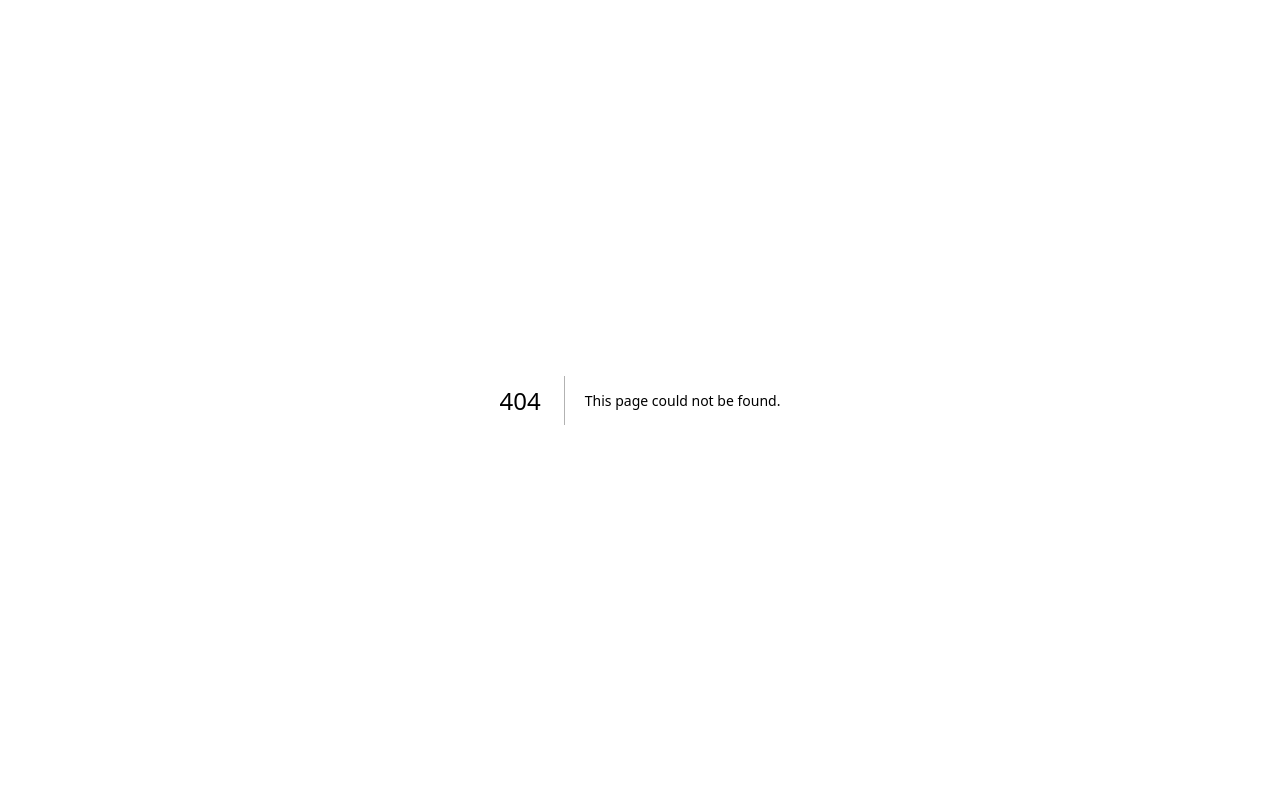
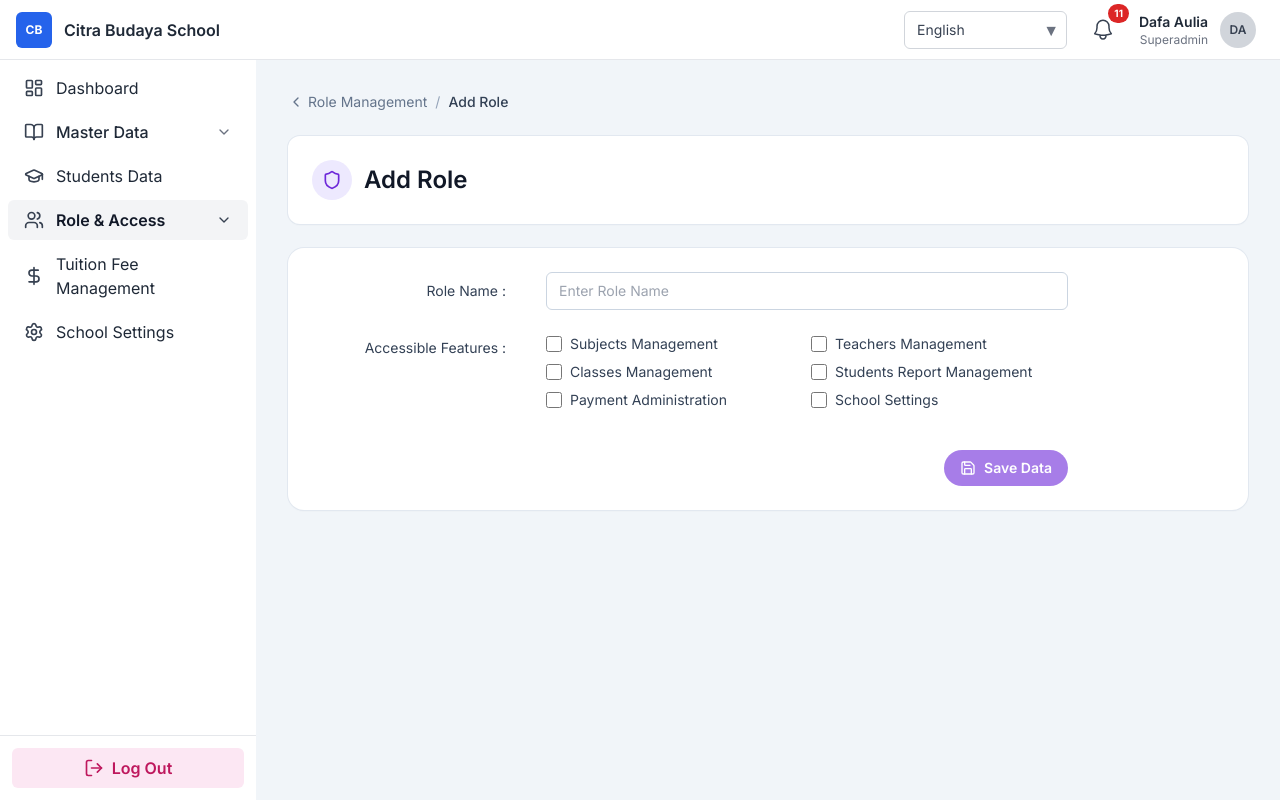
Before and after one commit to SSDIGITAL-DevTeam/Tygo-School, a Next.js app: page /admin/role-access/role-management/add-role in a window 1280 px wide. Before the commit this address had no page. Built offline with nearby package versions, Linux system fonts and the light colour scheme.

Commit message:
feat: add-role page

```diff
--- /dev/null
+++ b/app/admin/role-access/role-management/add-role/page.tsx
@@ -0,0 +1,193 @@
+"use client";
+
+import React, { useMemo, useState } from "react";
+import Link from "next/link";
+import { useRouter } from "next/navigation";
+
+import Sidebar from "@/components/admin/Sidebar";
+import Topbar from "@/components/layout-global/Topbar";
+import PageHeader from "@/components/layout-global/PageHeader";
+
+import { Inter } from "next/font/google";
+import { ChevronLeft, Shield, Save, Loader2 } from "lucide-react";
+
+const inter = Inter({ subsets: ["latin"] });
+
+const FEATURE_OPTIONS = [
+  { id: "subjects", label: "Subjects Management" },
+  { id: "teachers", label: "Teachers Management" },
+  { id: "classes", label: "Classes Management" },
+  { id: "reports", label: "Students Report Management" },
+  { id: "payment", label: "Payment Administration" },
+  { id: "settings", label: "School Settings" },
+] as const;
+
+type RoleForm = {
+  name: string;
+  features: string[];
+  active: boolean;
+};
+
+type Errors = {
+  name?: string;
+};
+
+export default function AddRolePage() {
+  const router = useRouter();
+  const [sidebarOpen, setSidebarOpen] = useState(false);
+  const [form, setForm] = useState<RoleForm>({ name: "", features: [], active: true });
+  const [errors, setErrors] = useState<Errors>({});
+  const [loading, setLoading] = useState(false);
+
+  const dirty = useMemo(() => form.name.trim().length > 0, [form]);
+
+  const toggleFeature = (id: string) => {
+    setForm((prev) => ({
+      ...prev,
+      features: prev.features.includes(id)
+        ? prev.features.filter((f) => f !== id)
+        : [...prev.features, id],
+    }));
+  };
+
+  const validate = (): boolean => {
+    const trimmed = form.name.trim();
+    const next: Errors = {};
+    if (trimmed.length < 3) {
+      next.name = "Role name must be at least 3 characters";
+    } else if (!/^[- a-zA-Z0-9]+$/.test(trimmed)) {
+      next.name = "Only letters, numbers, spaces, and dashes allowed";
+    }
+    setErrors(next);
+    return Object.keys(next).length === 0;
+  };
+
+  const onSubmit = async (event: React.FormEvent) => {
+    event.preventDefault();
+    if (!validate()) return;
+
+    setLoading(true);
+    try {
+      const res = await fetch("/api/roles", {
+        method: "POST",
+        headers: { "Content-Type": "application/json" },
+        body: JSON.stringify({ ...form, name: form.name.trim() }),
+      });
+
+      if (!res.ok) {
+        const payload = await res.json().catch(() => ({}));
+        if (res.status === 409) {
+          setErrors({ name: payload?.message || "Role name already exists" });
+        } else {
+          throw new Error(payload?.message || "Failed to create role");
+        }
+        return;
+      }
+
+      alert("Role created successfully");
+      router.push("/admin/role-access/role-management");
+    } catch (err: any) {
+      alert(err?.message || "Unexpected error");
+    } finally {
+      setLoading(false);
+    }
+  };
+
+  return (
+    <div className={inter.className}>
+      <div className="flex min-h-screen">
+        <Sidebar isOpen={sidebarOpen} onClose={() => setSidebarOpen(false)} />
+        <div className="w-64 shrink-0" aria-hidden />
+
+        <main className="min-h-screen flex-1 bg-slate-100">
+          {/* Topbar pakai offset={false} karena kita sudah pakai spacer w-64 di kiri */}
+          <Topbar offset={false} onToggleSidebar={() => setSidebarOpen((open) => !open)} />
+
+          <div className="p-4 md:p-6 lg:p-8">
+            <div className="mx-auto max-w-7xl space-y-6">
+              {/* Breadcrumb */}
+              <nav className="flex items-center gap-2 text-sm text-slate-500">
+                <Link
+                  href="/admin/role-access/role-management"
+                  className="inline-flex items-center gap-1 rounded hover:text-violet-600 focus-visible:outline-none focus-visible:ring-2 focus-visible:ring-violet-500"
+                  aria-label="Back to Role Management"
+                >
+                  <ChevronLeft className="h-4 w-4" aria-hidden />
+                  Role Management
+                </Link>
+                <span className="text-slate-400">/</span>
+                <span className="font-medium text-slate-700">Add Role</span>
+              </nav>
+
+              {/* Page header reusable */}
+              <PageHeader
+                title="Add Role"
+                icon={<Shield className="h-5 w-5 text-violet-700" aria-hidden />}
+              />
+
+              {/* Form card */}
+              <div className="rounded-2xl bg-white p-6 shadow-sm ring-1 ring-slate-200">
+                <form onSubmit={onSubmit} className="grid grid-cols-1 gap-6 md:grid-cols-12">
+                  {/* Role Name */}
+                  <label
+                    htmlFor="role-name"
+                    className="md:col-span-3 flex items-center justify-end text-sm text-slate-700 md:pr-4"
+                  >
+                    Role Name :
+                  </label>
+                  <div className="md:col-span-7">
+                    <input
+                      id="role-name"
+                      type="text"
+                      placeholder="Enter Role Name"
+                      value={form.name}
+                      onChange={(e) => setForm((prev) => ({ ...prev, name: e.target.value }))}
+                      className="w-full rounded-md border border-slate-300 py-2 px-3 text-sm focus:border-violet-400 focus:outline-none focus:ring-2 focus:ring-violet-300"
+                      aria-invalid={!!errors.name}
+                    />
+                    {errors.name && (
+                      <p className="mt-1 text-xs text-rose-600" aria-live="polite">
+                        {errors.name}
+                      </p>
+                    )}
+                  </div>
+
+                  {/* Features */}
+                  <span className="md:col-span-3 flex items-start justify-end pt-1 text-sm text-slate-700 md:pr-4">
+                    Accessible Features :
+                  </span>
+                  <div className="md:col-span-7 grid grid-cols-1 gap-2 sm:grid-cols-2">
+                    {FEATURE_OPTIONS.map(({ id, label }) => (
+                      <label key={id} htmlFor={`feature-${id}`} className="inline-flex items-center gap-2 text-sm text-slate-700">
+                        <input
+                          id={`feature-${id}`}
+                          type="checkbox"
+                          checked={form.features.includes(id)}
+                          onChange={() => toggleFeature(id)}
+                          className="h-4 w-4 rounded border-slate-300 text-violet-600 focus:ring-violet-500"
+                        />
+                        <span>{label}</span>
+                      </label>
+                    ))}
+                  </div>
+
+                  {/* Submit */}
+                  <div className="md:col-span-7 md:col-start-4 flex justify-end pt-4">
+                    <button
+                      type="submit"
+                      disabled={loading || !dirty}
+                      className="inline-flex items-center gap-2 rounded-full bg-violet-700 px-4 py-2 text-sm font-semibold text-white transition active:scale-95 hover:bg-violet-800 focus-visible:outline-none focus-visible:ring-2 focus-visible:ring-violet-500 focus-visible:ring-offset-2 disabled:cursor-not-allowed disabled:opacity-60"
+                    >
+                      {loading ? <Loader2 className="h-4 w-4 animate-spin" aria-hidden /> : <Save className="h-4 w-4" aria-hidden />}
+                      <span>Save Data</span>
+                    </button>
+                  </div>
+                </form>
+              </div>
+            </div>
+          </div>
+        </main>
+      </div>
+    </div>
+  );
+}
```
